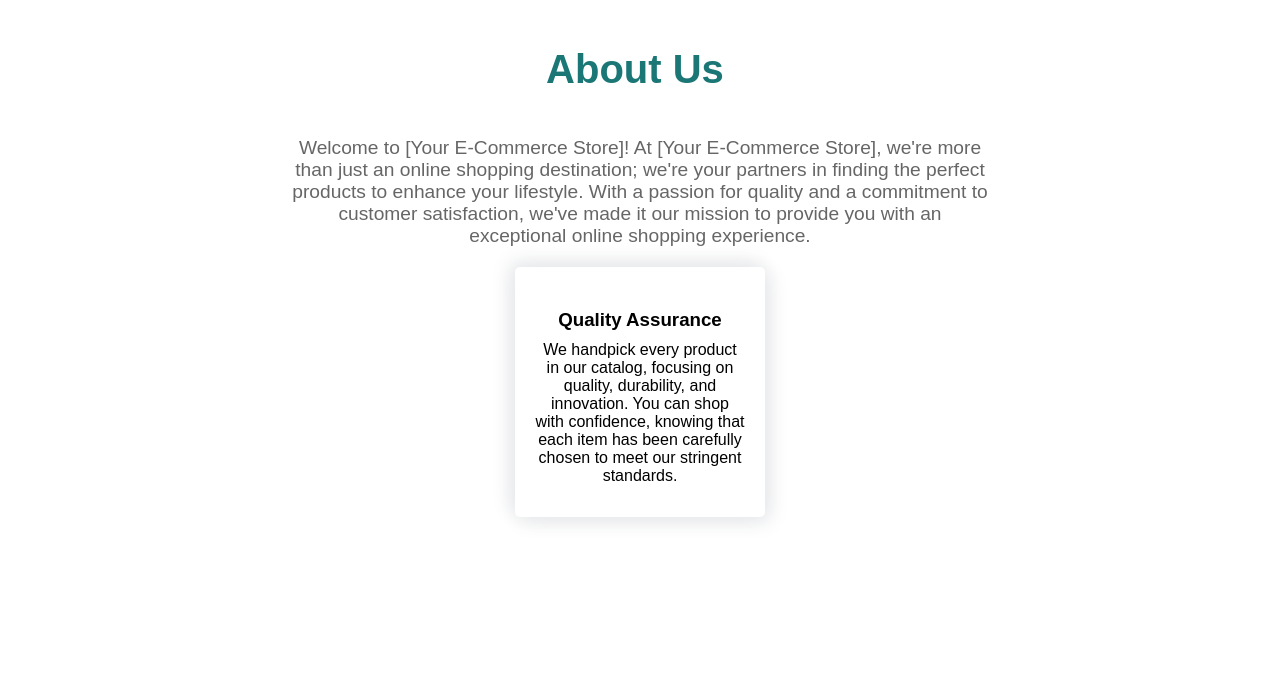
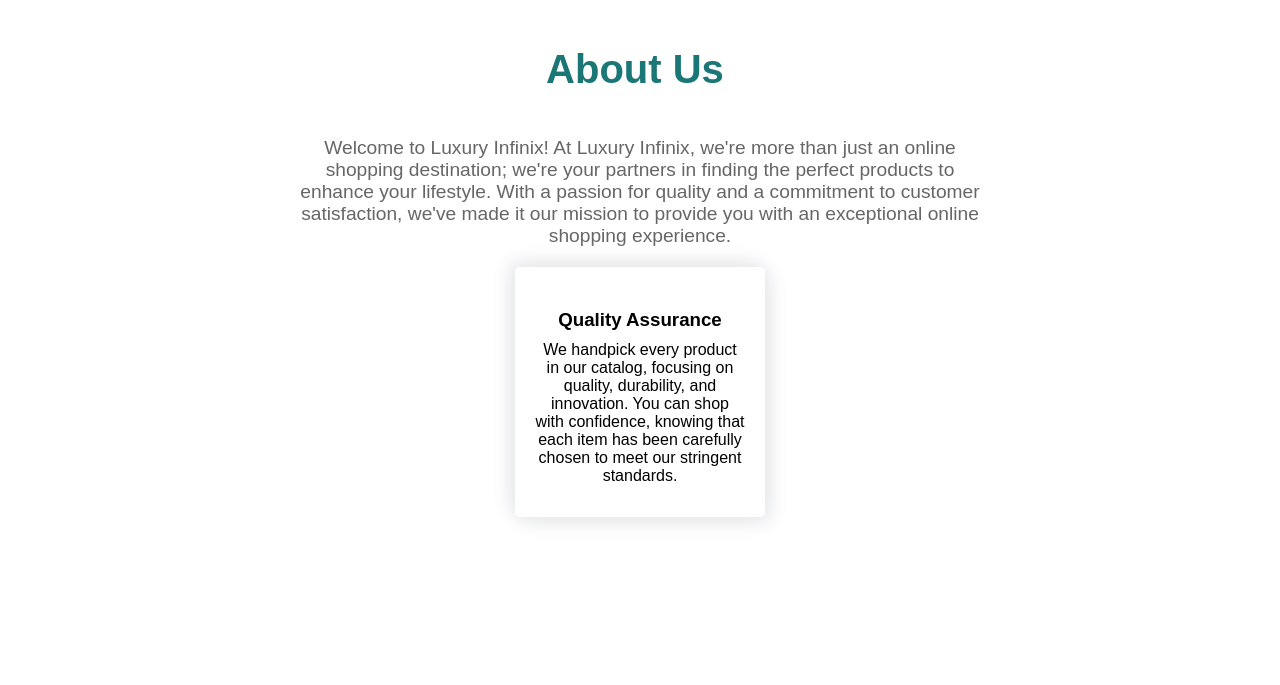
Before and after one commit to HUTHA-R/Luxury-Infinix, a plain HTML site: page index.html in a window 1280 px wide. Shown: the part 3720-4405 px from the top of the page. Drawn offline with Linux system fonts and the light colour scheme; a web font is replaced by a local one.

Commit message:
changed about text

```diff
--- a/index.html
+++ b/index.html
@@ -306,9 +306,9 @@
       <section id="about">
              <h2 class="section-heading">About Us</h2>
              <div class="About-content">
-                 <p>Welcome to [Your E-Commerce Store]!
+                 <p>Welcome to Luxury Infinix!
 
-                 At [Your E-Commerce Store], we're more than just an online shopping destination; we're your partners in finding the perfect products to enhance your lifestyle. With a passion for quality and a commitment to customer satisfaction, we've made it our mission to provide you with an exceptional online shopping experience.</p>
+                 At Luxury Infinix, we're more than just an online shopping destination; we're your partners in finding the perfect products to enhance your lifestyle. With a passion for quality and a commitment to customer satisfaction, we've made it our mission to provide you with an exceptional online shopping experience.</p>
                  <!-- card -->
                  <div class="card">
                   <div class="bg">
```
